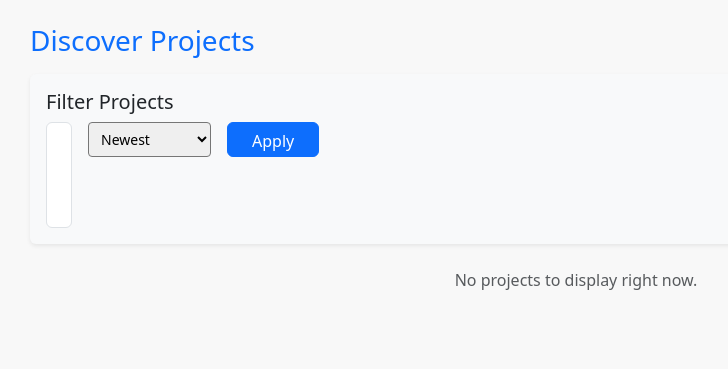
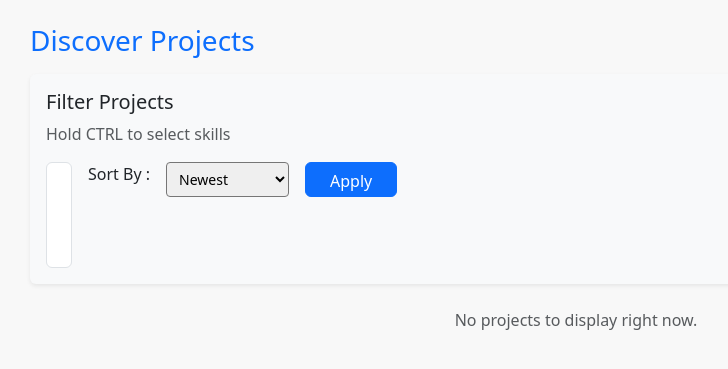
Before and after one commit to VasudevSrivastava/project-recommendation-system, a Django app: page /projects/ in a window 1280 px wide. Shown: the part 56-425 px from the top of the page, without its empty margins (64-792 px from the left). Run offline with Django 5.2, Linux system fonts and the light colour scheme; data that the repository does not hold is empty.

Commit message:
remove hardcoding in apiview and fix filtering mechanism

```diff
--- a/recommendation_system/projects/templates/projects/project_list.html
+++ b/recommendation_system/projects/templates/projects/project_list.html
@@ -7,15 +7,16 @@
     <!-- Filter & Sorting -->
     <div class="p-3 bg-light rounded shadow-sm mb-4">
         <h5 class="text-dark">Filter Projects</h5>
+        <p class="text-muted"> Hold CTRL to select skills </p>
         <form method="GET" action="{% url 'project-list' %}" class="d-flex flex-wrap gap-3">
-            <select name="filter" class="form-select w-auto" multiple>
+            <select name="filters" class="form-select w-auto" multiple>
                 {% for skill in skills %}
                     <option value="{{ skill.name }}" {% if skill.name in selected_filters %}selected{% endif %}>
                         {{ skill.name|title }}
                     </option>
                 {% endfor %}
             </select>
-
+            <p class="text-dark"> Sort By :</p>
             <select name="sort" class="form-select-sm w-auto" style="height: 35px;" >
                 <option value="-created_at">Newest</option>
                 <option value="created_at">Oldest</option>
--- a/recommendation_system/projects/views.py
+++ b/recommendation_system/projects/views.py
@@ -58,9 +58,10 @@ class ProjectListView(ListView):
         projects = Project.objects.all().annotate(avg_rating=Avg("ratings__rating"))
 
         filters= self.request.GET.getlist("filters")
+
         if filters:
-            projects = projects.filter(skill__name__icontains=filters)
-
+            projects = projects.filter(skill__name__in=filters)
+        print(projects)
         sort_by = self.request.GET.get("sort",'-created_at')
         projects = projects.order_by(sort_by)
 
@@ -134,7 +135,7 @@ class ProjectRecommendationView(APIView):
 
 @login_required
 def project_recommendation_view(request):
-    api_url = "http://127.0.0.1:8000/projects/api/recommendations/"
+    api_url = request.build_absolute_uri(reverse('get-recommendations'))
     response = requests.get(api_url,cookies=request.COOKIES)
 
     if response.status_code == 200:
--- a/recommendation_system/recommendation_system/settings.py
+++ b/recommendation_system/recommendation_system/settings.py
@@ -23,7 +23,7 @@ BASE_DIR = Path(__file__).resolve().parent.parent
 SECRET_KEY = os.environ.get('DJANGO_SECRET_KEY')
 # SECURITY WARNING: don't run with debug turned on in production!
 DEBUG = os.environ.get('DEBUG', 'False') == 'True'
-# DEBUG = True
+#DEBUG = True
 
 ALLOWED_HOSTS = os.getenv('ALLOWED_HOSTS', 'localhost,127.0.0.1').split(',')
 
@@ -37,6 +37,7 @@ INSTALLED_APPS = [
     'django.contrib.sessions',
     'django.contrib.messages',
     'django.contrib.staticfiles',
+    'corsheaders',
     'crispy_forms',
     'crispy_bootstrap5',
     'users',
@@ -55,6 +56,7 @@ MIDDLEWARE = [
     'django.contrib.auth.middleware.AuthenticationMiddleware',
     'django.contrib.messages.middleware.MessageMiddleware',
     'django.middleware.clickjacking.XFrameOptionsMiddleware',
+    'corsheaders.middleware.CorsMiddleware',
 ]
 
 ROOT_URLCONF = 'recommendation_system.urls'
```
